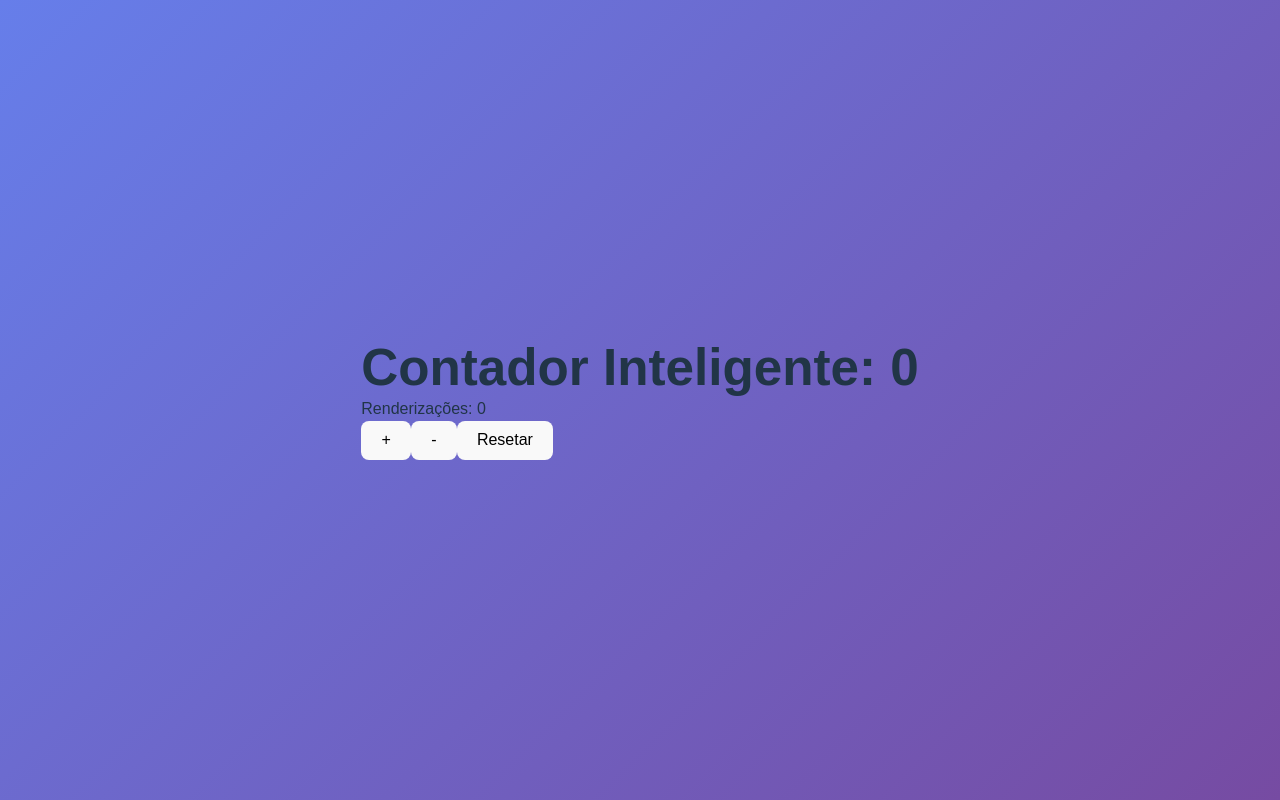
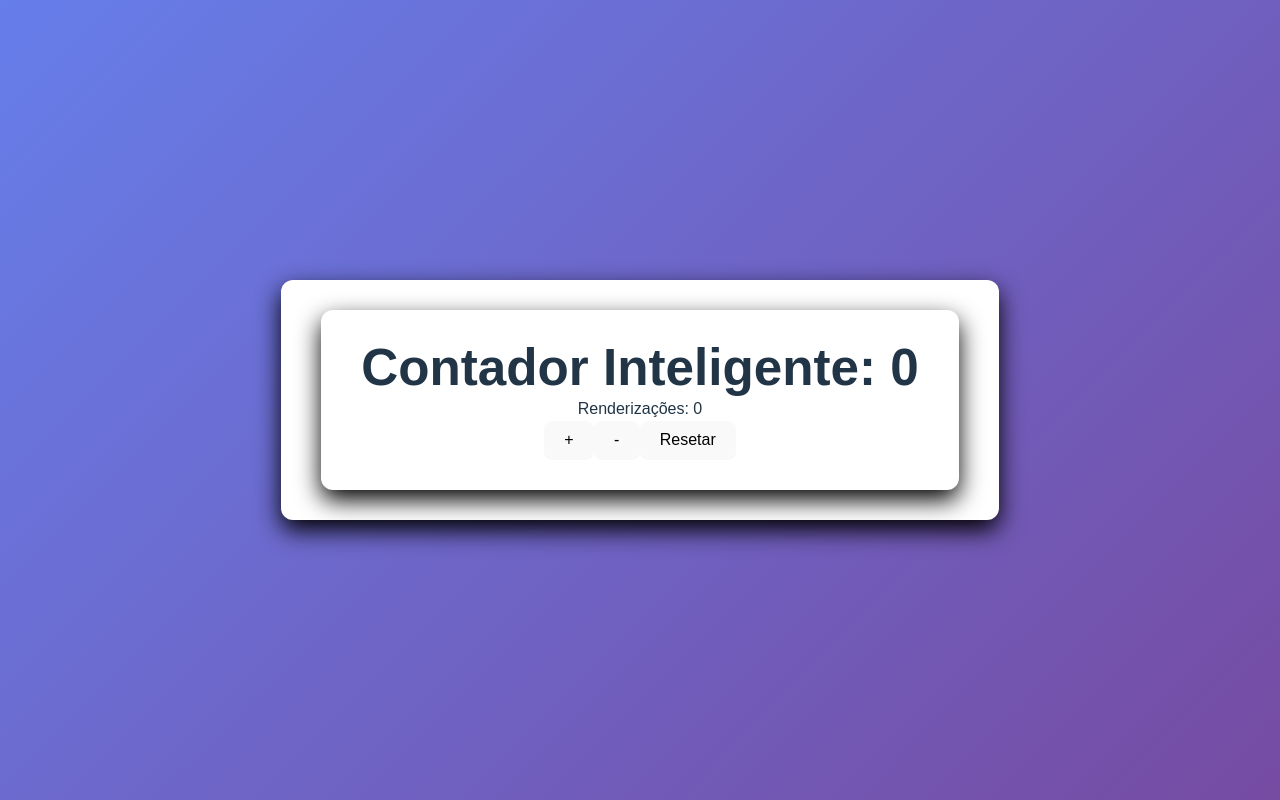
Before and after one commit to PatrickCorrea-git/Contador-Inteligente, a React (Vite) app in the folder Contador_Inteligente/contador-inteligente/: page / in a window 1280 px wide. Built offline with nearby package versions, Linux system fonts and the light colour scheme.

Commit message:
commit-div-css

```diff
--- a/Contador_Inteligente/contador-inteligente/src/style.css
+++ b/Contador_Inteligente/contador-inteligente/src/style.css
@@ -14,3 +14,12 @@ body {
     align-items: center;
     justify-content: center;
 }
+
+/* Caixa principal */
+div{
+    background: #fff;
+    padding: 30px 40px;
+    border-radius: 12px;
+    text-align: center;
+    box-shadow: 0 10px 25px rgb(0, 0, 0.2);
+}
```
